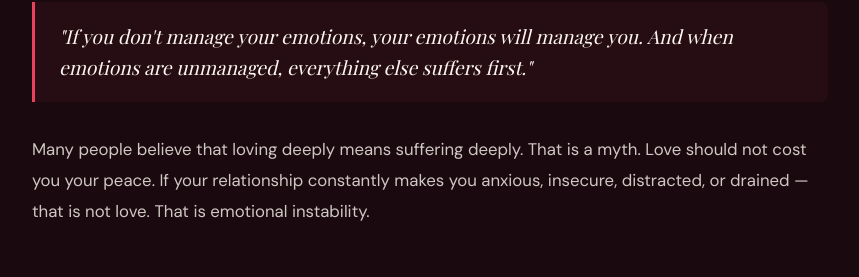
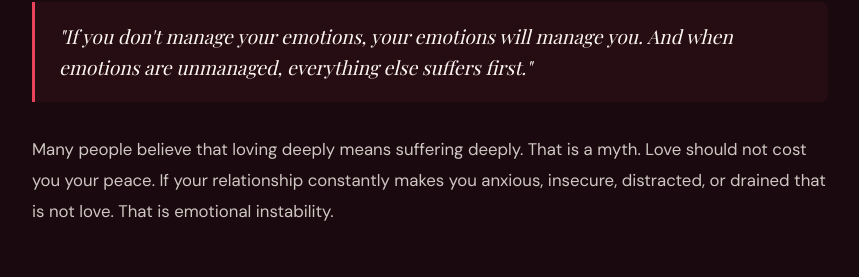
Before and after one commit to cdtobil/Campus-Love-Summit, a plain HTML site: page index.html in a window 1280 px wide. Shown: the part 1188-1465 px from the top of the page, 210-1069 px from the left. Drawn offline with nearby package versions, Linux system fonts and the light colour scheme; a web font is replaced by a local one.

Commit message:
Update index.html

```diff
--- a/index.html
+++ b/index.html
@@ -363,7 +363,7 @@
   <p class="lead">We manage far more than just one thing at a time. We manage feelings, expectations, heartbreaks, friendships, pressure, and identity. Emotional wellness is the ability to understand your feelings, express them in a healthy way, handle stress effectively, and build healthy relationships.</p>
   <p class="lead">It is not about suppressing emotions. It is about understanding them.</p>
   <div class="callout">"If you don't manage your emotions, your emotions will manage you. And when emotions are unmanaged, everything else suffers first."</div>
-  <p class="lead">Many people believe that loving deeply means suffering deeply. That is a myth. Love should not cost you your peace. If your relationship constantly makes you anxious, insecure, distracted, or drained — that is not love. That is emotional instability.</p>
+  <p class="lead">Many people believe that loving deeply means suffering deeply. That is a myth. Love should not cost you your peace. If your relationship constantly makes you anxious, insecure, distracted, or drained that is not love. That is emotional instability.</p>
 </section>
 
 <!-- 02 -->
```
